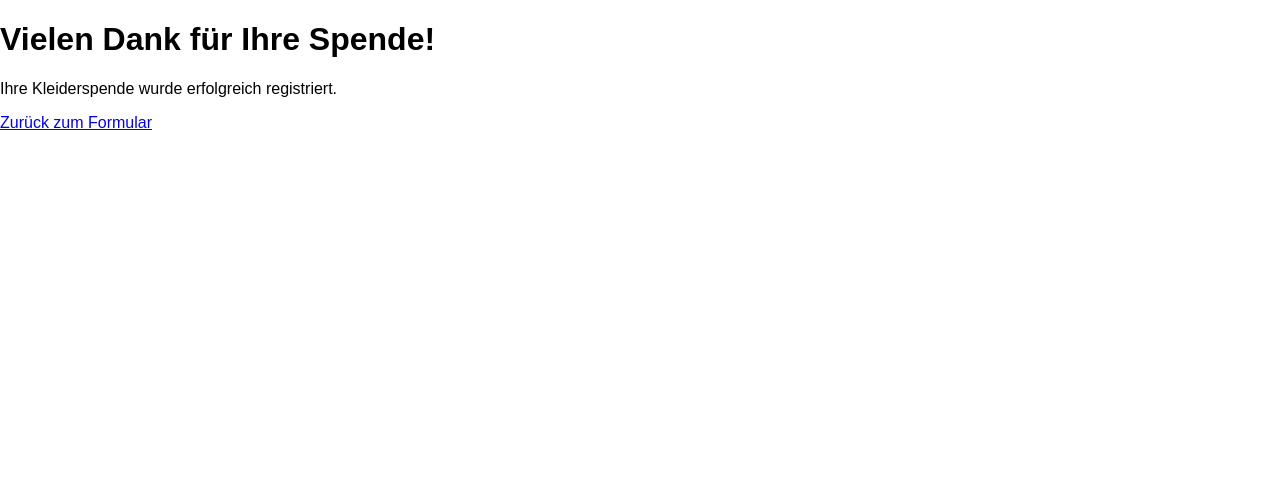
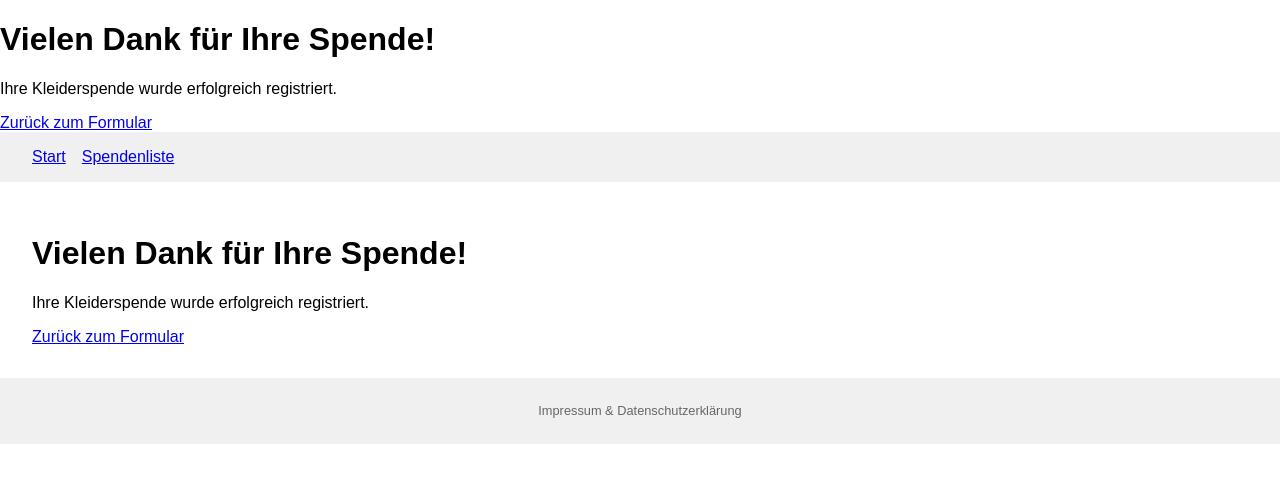
Before and after one commit to SchlichtDev/IU-Gender-Automat, a plain HTML site: page public/success.html in a window 1280 px wide. Drawn offline with Linux system fonts and the light colour scheme.

Commit message:
Update Registrierung einer Kleiderspende
Hinzufügen rechtlicher Elemente

```diff
--- a/public/success.html
+++ b/public/success.html
@@ -9,5 +9,21 @@
   <h1>Vielen Dank für Ihre Spende!</h1>
   <p>Ihre Kleiderspende wurde erfolgreich registriert.</p>
   <a href="/">Zurück zum Formular</a>
+  <header>
+    <nav>
+      <ul>
+        <li><a href="/">Start</a></li>
+        <li><a href="/donations">Spendenliste</a></li>
+      </ul>
+    </nav>
+  </header>
+  <main>
+    <h1>Vielen Dank für Ihre Spende!</h1>
+    <p>Ihre Kleiderspende wurde erfolgreich registriert.</p>
+    <a href="/">Zurück zum Formular</a>
+  </main>
+  <footer>
+    <p>Impressum &amp; Datenschutzerklärung</p>
+  </footer>
 </body>
 </html>
```
